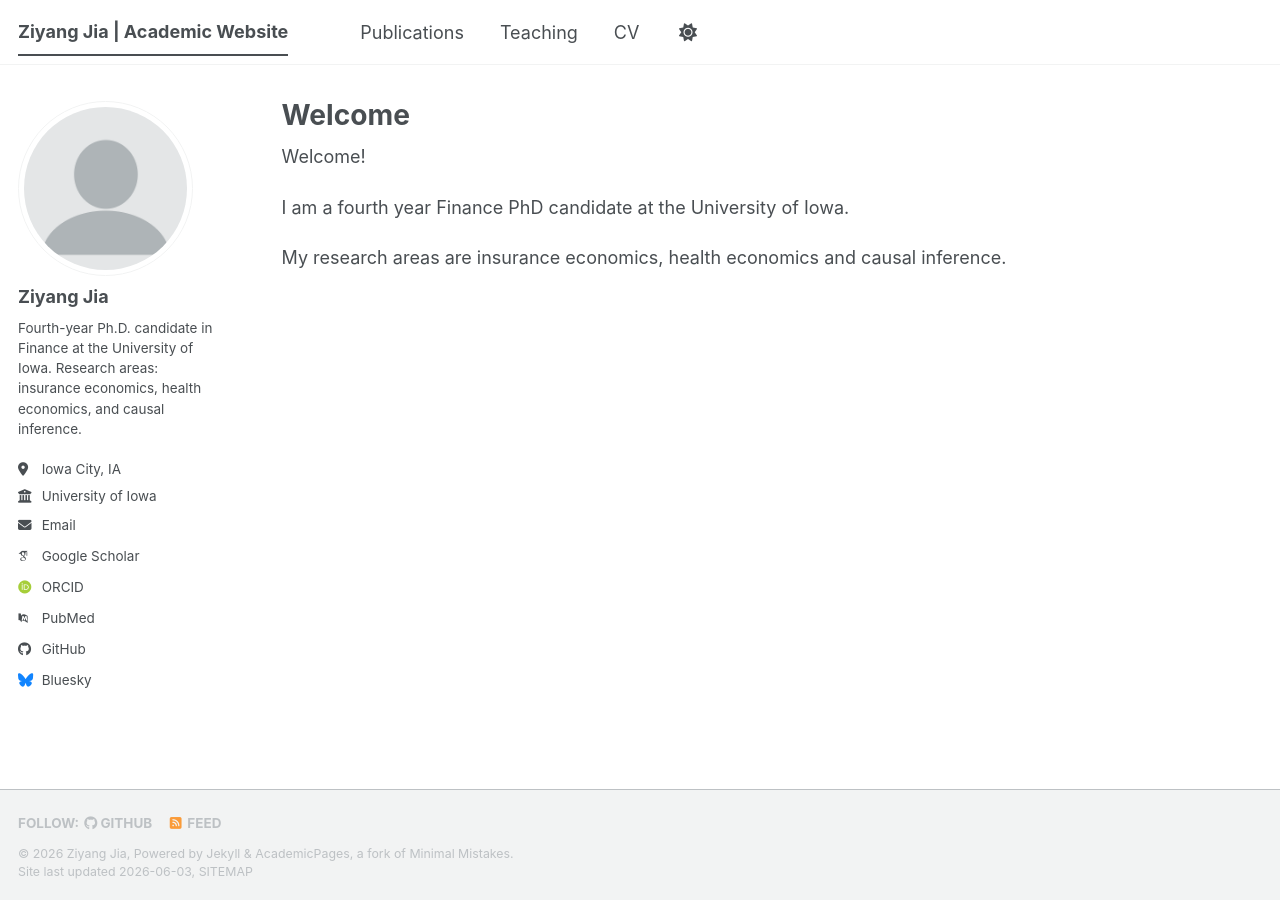
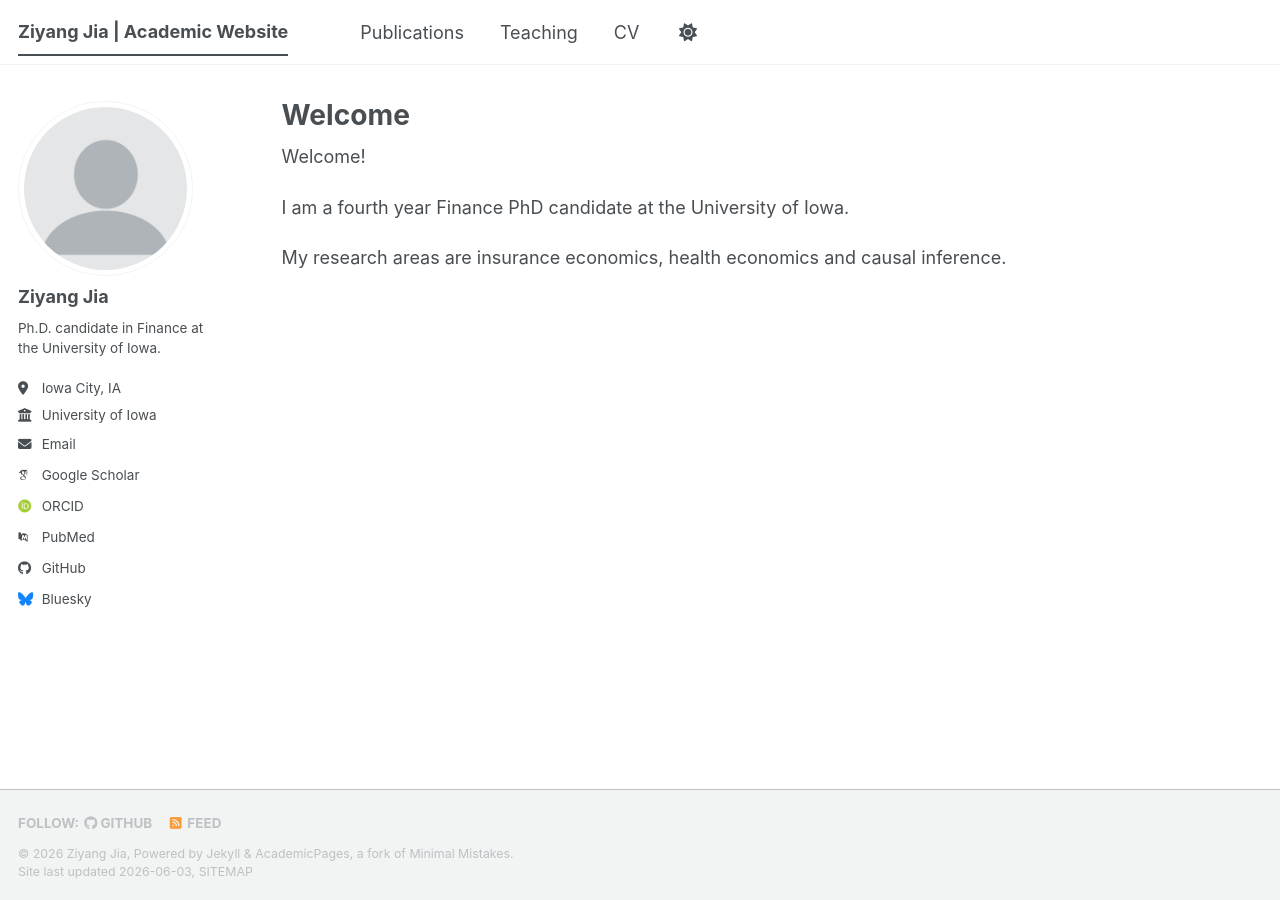
Before and after one commit to GLuminx/ziyang-jia, a Jekyll site: the page built from _pages/about.md, in a window 1280 px wide. Built offline with Jekyll 4.4.1, drawn with Linux system fonts in a browser that asks for light colours; some web fonts are replaced; a script bundle is joined from its source files by our own code; library files that are not in the unit come from our copies.

Commit message:
Add profile photo and shorten sidebar bio

```diff
--- a/_config.yml
+++ b/_config.yml
@@ -26,7 +26,7 @@ author:
   avatar           : "profile.png"
   name             : "Ziyang Jia"
   pronouns         : # example: "she/her"
-  bio              : "Fourth-year Ph.D. candidate in Finance at the University of Iowa. Research areas: insurance economics, health economics, and causal inference."
+  bio              : "Ph.D. candidate in Finance at the University of Iowa."
   location         : "Iowa City, IA"
   employer         : "University of Iowa"
   uri              : # URL
```
